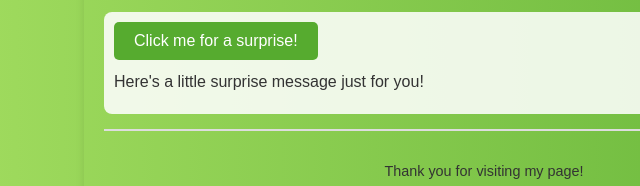
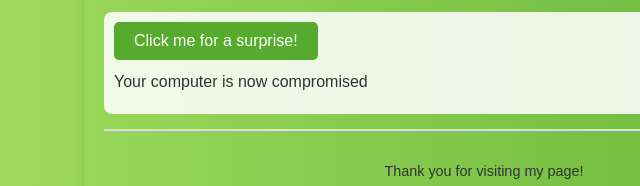
Before and after one commit to Kingkimchi43/about-me-page, a plain HTML site: page index.html in a window 1280 px wide. Both pictures are taken after a click on the button "Click me for a surprise!". Shown: the part 904-1090 px from the top of the page, 156-796 px from the left. Drawn offline with Linux system fonts and the light colour scheme.

Commit message:
index.html

```diff
--- a/index.html
+++ b/index.html
@@ -46,7 +46,7 @@
     <!-- Button with Animation -->
     <section>
         <button id="actionButton">Click me for a surprise!</button>
-        <p id="surpriseMessage" style="display: none;">Here's a little surprise message just for you!</p>
+        <p id="surpriseMessage" style="display: none;">Your computer is now compromised</p>
     </section>
 
     <footer>
```
